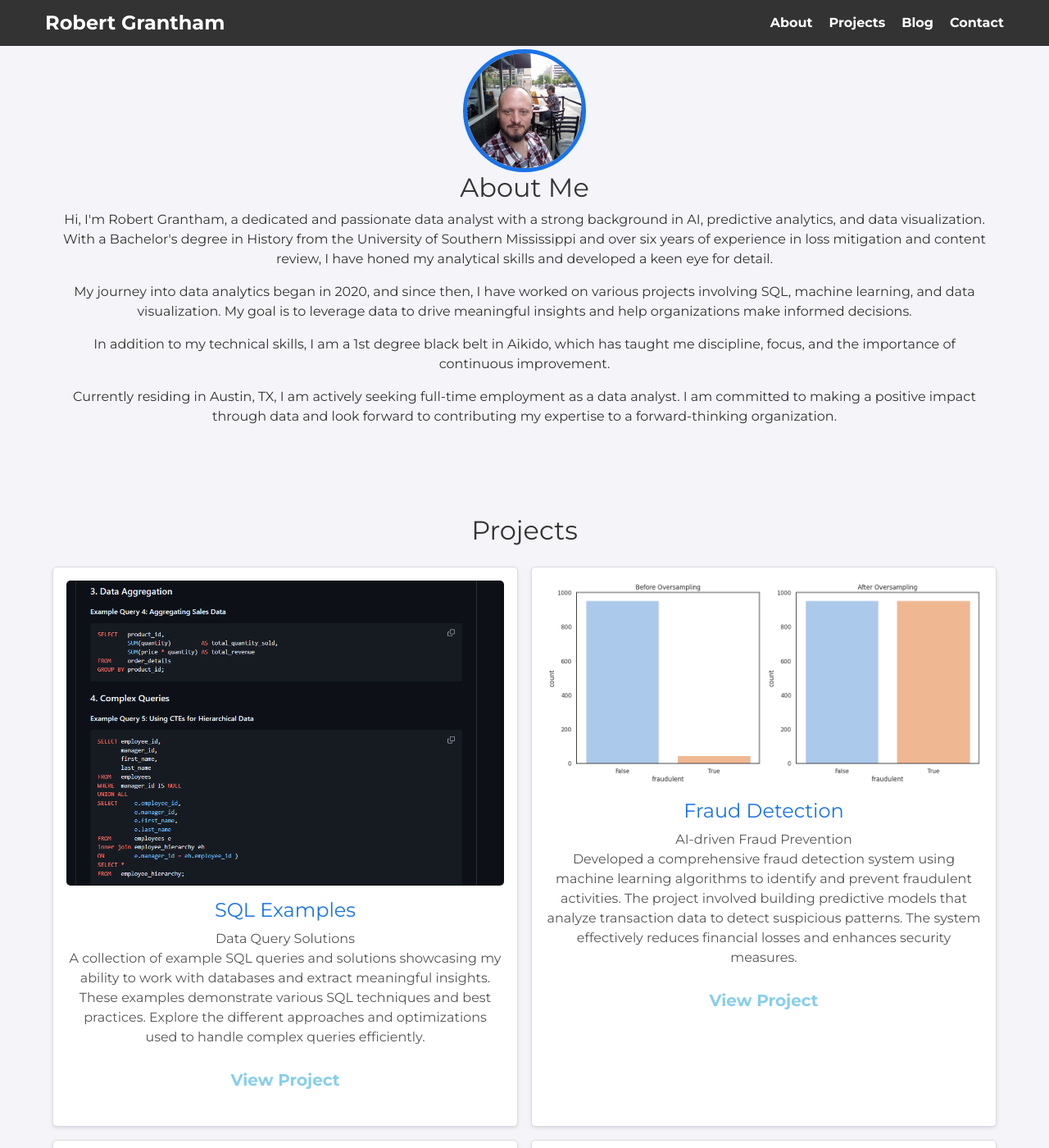
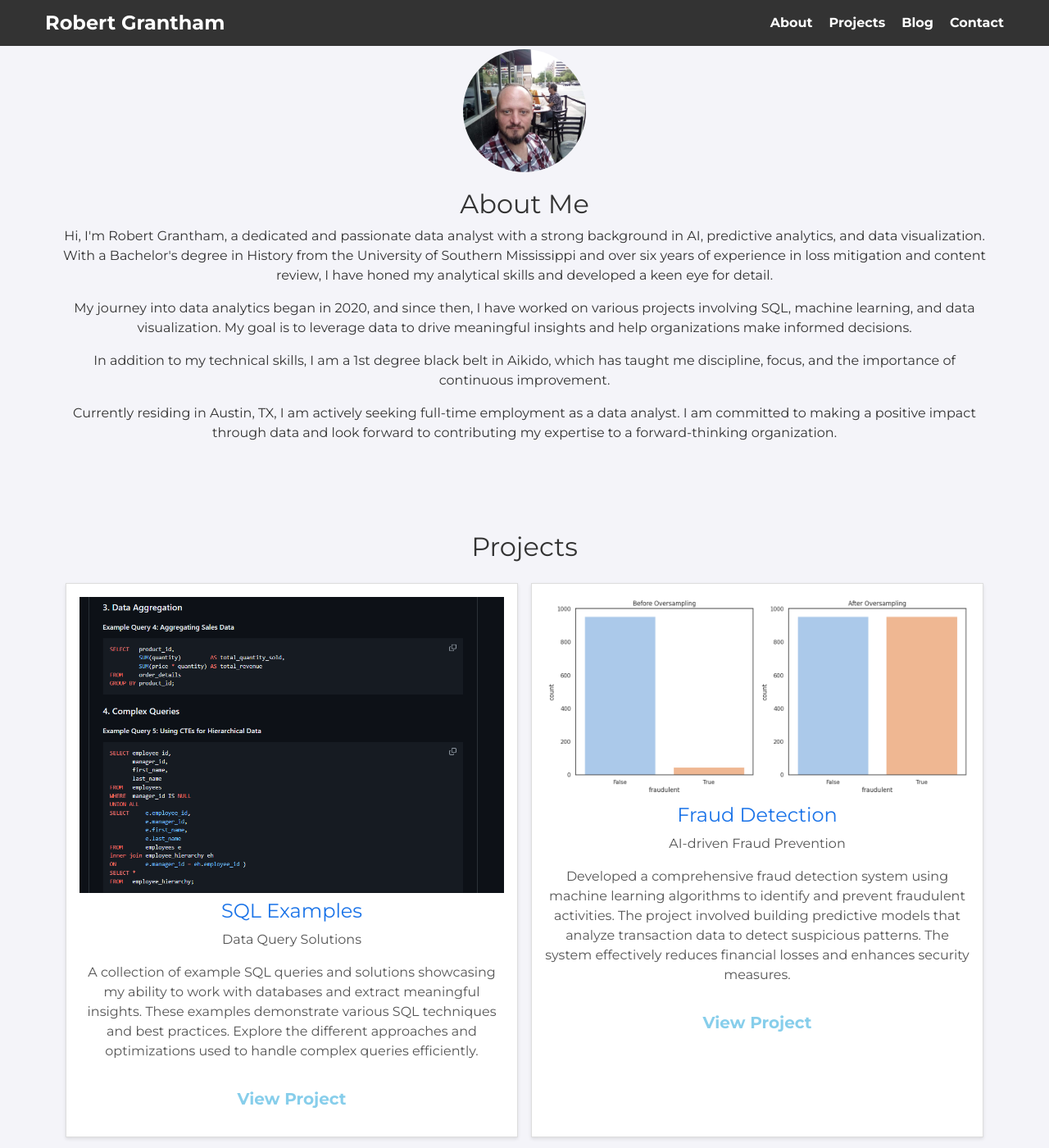
Before and after one commit to rgrantham82/rgrantham82.github.io, a Jekyll site: the page built from index.html, in a window 1280 px wide and 1400 px high. Shown: the whole window at 82% size. Built offline with Jekyll 4.4.1, drawn with Linux system fonts in a browser that asks for light colours; nearby versions of some CDN libraries; a script that is not in the unit is left out.

Commit message:
Update styles.css

```diff
--- a/assets/css/styles.css
+++ b/assets/css/styles.css
@@ -8,9 +8,7 @@
     box-sizing: border-box;
 }
 
-*,
-*::before,
-*::after {
+*, *::before, *::after {
     box-sizing: inherit;
 }
 
@@ -53,30 +51,25 @@
     align-items: center;
 }
 
-.nav-left {
+header .nav-left {
     font-size: 1.5rem;
     font-weight: 700;
 }
 
-.nav-right ul {
+header .nav-right ul {
     list-style-type: none;
     padding: 0;
     margin: 0;
     display: flex;
 }
 
-.nav-right li {
+header .nav-right li {
     margin-left: 20px;
 }
 
-.nav-right a {
+header .nav-right a {
     color: white;
-  text-decoration: none;
     font-weight: bold;
-}
-
-.nav-right a:hover {
-  text-decoration: underline;
 }
 
 /* Hero Section Styles */
@@ -90,7 +83,7 @@
     color: white;
     text-align: center;
     padding: 0 20px;
-  margin-top: 60px; /* Adjust to avoid content being hidden behind the fixed header */
+    margin-top: 60px; /* Adjust to avoid content being hidden behind fixed header */
 }
 
 .hero-content {
@@ -118,20 +111,12 @@
     border-radius: 5px;
     text-decoration: none;
     font-weight: 700;
-  margin: 10px;
-}
-
-.cta-button.secondary {
-  background-color: #555;
-  color: white;
+    transition: background-color 0.3s, color 0.3s;
 }
 
 .cta-button:hover {
-  background-color: #f0f0f0;
-}
-
-.cta-button.secondary:hover {
-  background-color: #333;
+    background-color: #1a73e8;
+    color: white;
 }
 
 /* Footer Styles */
@@ -163,10 +148,9 @@
     color: #fff;
     padding: 10px;
     border-radius: 50%;
-  box-shadow: 0 2px 4px rgba(0, 0, 0, 0.1);
+    box-shadow: 0 2px 4px rgba(0, 0, 0, 0.2);
     cursor: pointer;
     display: none;
-  opacity: 0.8;
 }
 
 .scroll-to-top.visible {
@@ -183,50 +167,23 @@
     text-align: center;
 }
 
-.about-container .profile-photo {
+.profile-photo {
     width: 150px;
     height: 150px;
     border-radius: 50%;
-  object-fit: cover;
-  border: 5px solid #1a73e8;
-  transition: transform 0.3s, opacity 0.3s;
-  animation: zoomIn 1s ease-in;
+    margin-bottom: 20px;
+    transition: transform 0.3s;
 }
 
-.about-container .about-image:hover {
+.profile-photo:hover {
     transform: scale(1.1);
-  opacity: 0.8;
 }
 
-.about-container .about-text {
+.about-text {
     max-width: 800px;
-  margin-top: 20px;
     font-size: 1.1rem;
     color: #555;
     line-height: 1.6;
-  animation: slideInFromBottom 1s ease-in;
-}
-
-@keyframes zoomIn {
-  0% {
-    transform: scale(0);
-    opacity: 0;
-  }
-  100% {
-    transform: scale(1);
-    opacity: 1;
-  }
-}
-
-@keyframes slideInFromBottom {
-  0% {
-    transform: translateY(20px);
-    opacity: 0;
-  }
-  100% {
-    transform: translateY(0);
-    opacity: 1;
-  }
 }
 
 /* Projects Section */
@@ -247,15 +204,13 @@
 }
 
 .project-item {
-  background-color: #fff;
+    background: #fff;
     border: 1px solid #ddd;
-  border-radius: 5px;
     margin: 0.5rem;
     padding: 1rem;
-  width: calc(50% - 1rem);
+    width: calc(50% - 2rem);
     box-shadow: 0 2px 4px rgba(0, 0, 0, 0.1);
     transition: transform 0.3s;
-  aspect-ratio: 4 / 3;
 }
 
 .project-item:hover {
@@ -264,18 +219,18 @@
 
 .project-item h3 {
     font-size: 1.5rem;
-  margin: 0 0 0.5rem;
+    margin: 0.5rem 0;
 }
 
 .project-item p {
-  font-size: 1rem;
-  margin: 0;
     color: #555;
 }
 
-.project-item img {
+.project-image {
+    width: 100%;
+    height: auto;
     border-radius: 5px;
-  margin-bottom: 1rem;
+    margin-bottom: 10px;
 }
 
 /* Blog Section */
@@ -287,6 +242,39 @@
 #blog h2 {
     font-size: 2rem;
     margin-bottom: 1rem;
+}
+
+.blog-list {
+    display: flex;
+    flex-wrap: wrap;
+    justify-content: center;
+}
+
+.blog-post {
+    background: #fff;
+    border: 1px solid #ddd;
+    margin: 0.5rem;
+    padding: 1rem;
+    width: calc(50% - 2rem);
+    box-shadow: 0 2px 4px rgba(0, 0, 0, 0.1);
+    transition: transform 0.3s;
+}
+
+.blog-post:hover {
+    transform: translateY(-5px);
+}
+
+.blog-post h3 {
+    font-size: 1.5rem;
+    margin: 0.5rem 0;
+}
+
+.blog-post p {
+    color: #555;
+}
+
+.blog-post .cta-button {
+    margin-top: 10px;
 }
 
 /* Contact Section */
@@ -304,10 +292,10 @@
 #contact form {
     max-width: 600px;
     margin: 0 auto;
+    text-align: left;
 }
 
-#contact form input,
-#contact form textarea {
+#contact input, #contact textarea {
     width: 100%;
     padding: 0.75rem;
     margin-bottom: 1rem;
@@ -316,64 +304,40 @@
     font-size: 1rem;
 }
 
-#contact form input[type="submit"] {
+#contact input[type="submit"] {
     background-color: #1a73e8;
-  color: #fff;
+    color: white;
     border: none;
     cursor: pointer;
     transition: background-color 0.3s;
 }
 
-#contact form input[type="submit"]:hover {
+#contact input[type="submit"]:hover {
     background-color: #1558b0;
 }
 
 /* Responsive Design */
 @media (max-width: 768px) {
-  .project-item {
-    width: calc(50% - 1rem);
+    .project-item, .blog-post {
+        width: calc(100% - 2rem);
     }
 
     header nav ul {
         flex-direction: column;
-    align-items: center;
     }
 
     header nav ul li {
-    margin: 0.5rem 0;
+        margin-left: 0;
+        margin-top: 10px;
     }
 }
 
 @media (max-width: 480px) {
-  .project-item {
-    width: 100%;
-  }
-
     #hero h1 {
-    font-size: 2rem;
+        font-size: 2.5rem;
     }
 
     #hero p {
-    font-size: 1rem;
-  }
-
-  #projects h2,
-  #about h2,
-  #blog h2,
-  #contact h2 {
-    font-size: 1.5rem;
-  }
-
-  #about .about-content {
-    text-align: center;
-  }
-
-  #about .about-content .profile-photo {
-    width: 100px;
-    height: 100px;
-  }
-
-  #about p {
-    font-size: 1rem;
+        font-size: 1.25rem;
     }
 }
```
Lines whose indentation alone changed are shown as unchanged.
